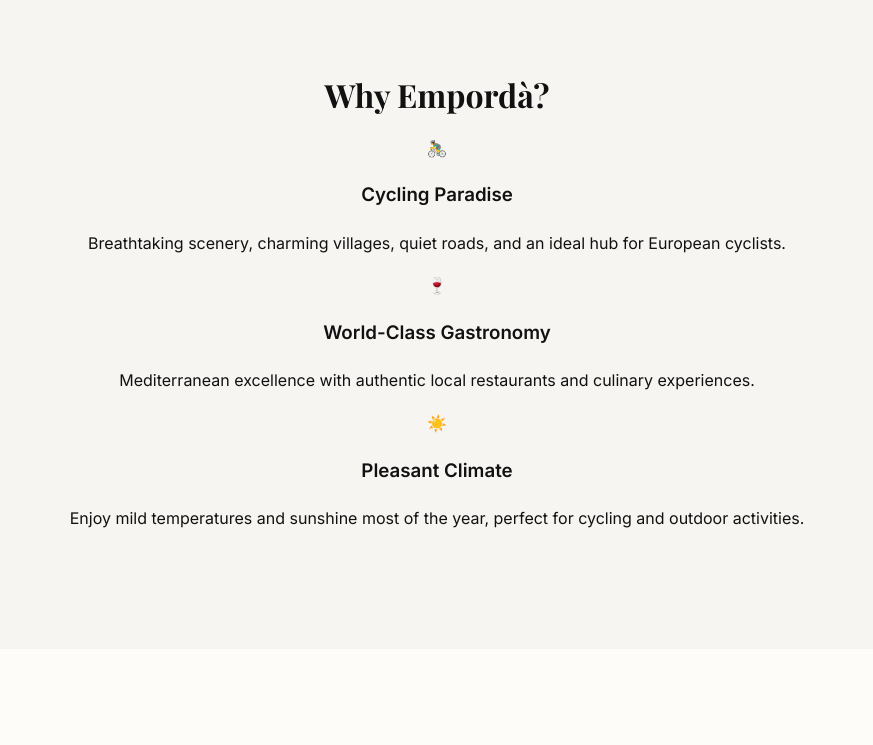
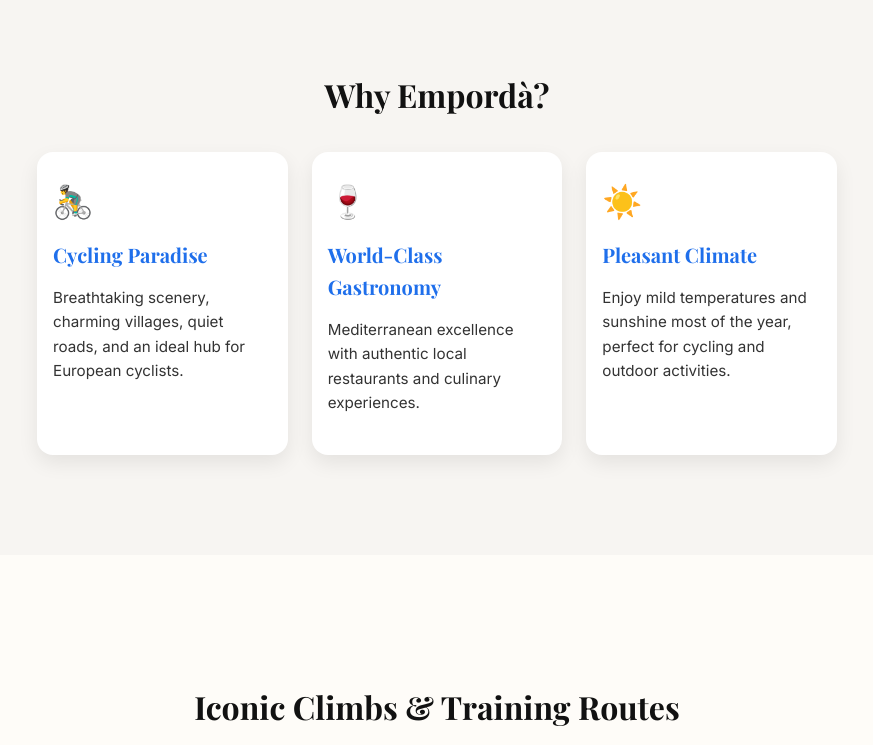
Before and after one commit to rsegon/TCG, a plain HTML site: page index.html in a window 1280 px wide. Shown: the part 2000-2745 px from the top of the page, without its empty margins (203-1076 px from the left). Drawn offline with nearby package versions, Linux system fonts and the light colour scheme.

Commit message:
Update styles.css

```diff
--- a/styles.css
+++ b/styles.css
@@ -78,3 +78,45 @@ textarea {min-height:120px;}
 
 /* Footer */
 footer {padding:48px 20px; background: var(--bg-light); color: var(--text-muted); font-size:0.9rem;}
+
+/* Cards para nuevas secciones */
+.cards {
+  display: grid;
+  grid-template-columns: repeat(auto-fit, minmax(250px,1fr));
+  gap: 24px;
+  margin-top: 32px;
+}
+
+.cards .card {
+  background: #fff;
+  border-radius: 16px;
+  overflow: hidden;
+  padding: 24px 16px;
+  box-shadow: 0 8px 20px rgba(0,0,0,0.08);
+  transition: transform 0.3s, box-shadow 0.3s;
+  text-align: left;
+}
+
+.cards .card:hover {
+  transform: translateY(-6px);
+  box-shadow: 0 12px 30px rgba(0,0,0,0.12);
+}
+
+.cards .card h3 {
+  margin-top: 0;
+  margin-bottom: 12px;
+  font-family: 'Playfair Display', serif;
+  font-size: 1.25rem;
+  color: var(--accent);
+}
+
+.cards .card p {
+  font-size: 0.95rem;
+  line-height: 1.6;
+  color: #333;
+}
+
+.cards .icon {
+  font-size: 2rem;
+  margin-bottom: 12px;
+}
```
